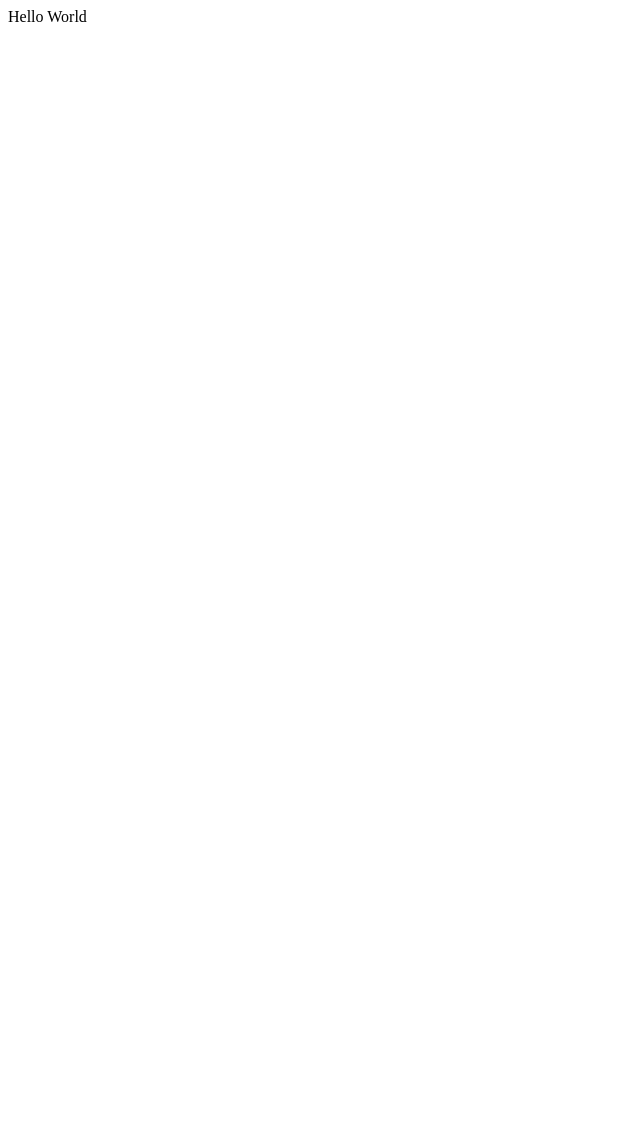
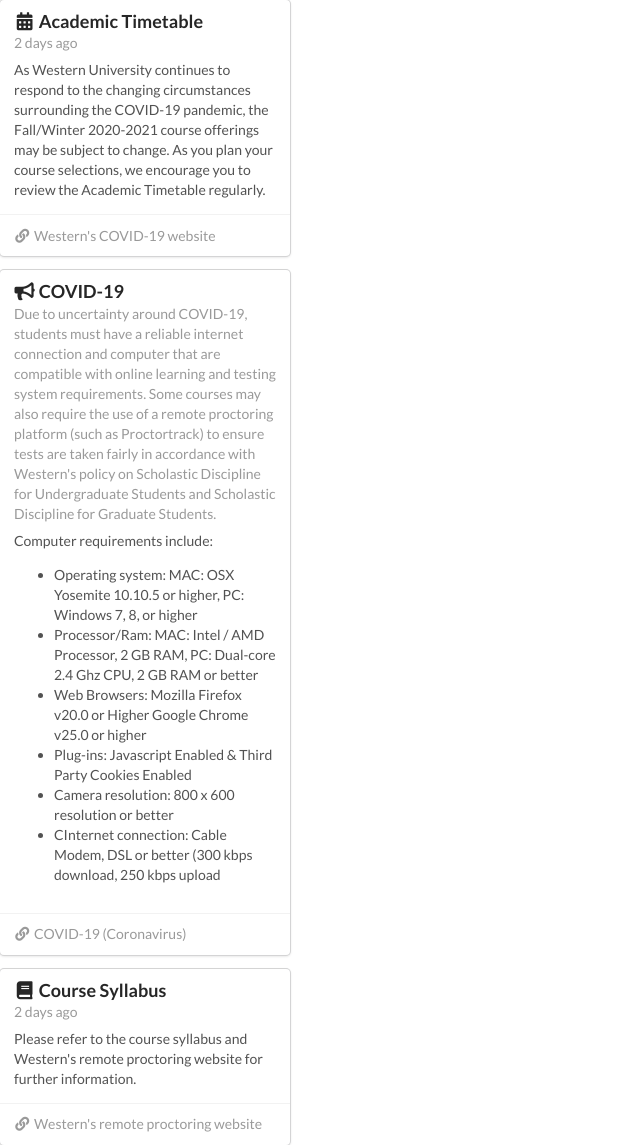
Before and after one commit to bhartiupadhyay1995/western-online-timetable, a React (Create React App) app: page / in a window 1280 px wide. Shown: the whole page, without its empty margins (0-640 px from the left). Before the commit the page ends 800 px from the top, so only its background shows below. Built offline with nearby package versions, Linux system fonts and the light colour scheme.

Commit message:
information header in progress

```diff
--- a/public/index.html
+++ b/public/index.html
@@ -15,6 +15,10 @@
       user's mobile device or desktop. See https://developers.google.com/web/fundamentals/web-app-manifest/
     -->
     <link rel="manifest" href="%PUBLIC_URL%/manifest.json" />
+    <link
+    rel="stylesheet"
+    href="https://cdnjs.cloudflare.com/ajax/libs/semantic-ui/2.4.1/semantic.min.css"
+    />
     <!--
       Notice the use of %PUBLIC_URL% in the tags above.
       It will be replaced with the URL of the `public` folder during the build.
--- a/src/components/App.js
+++ b/src/components/App.js
@@ -1,9 +1,10 @@
 import React from 'react';
+import InfoHead from './InfoHead';
 
 class App extends React.Component{
     render(){
         return(
-            <div> Hello World</div>
+            <InfoHead/>
         );
     }
 };
--- /dev/null
+++ b/src/components/InfoHead.js
@@ -0,0 +1,61 @@
+import React from 'react';
+
+const InfoHead = () => {
+    return (
+        <div className="info-head">
+            <div class="ui card">
+                <div class="content">
+                    <div class="header"> <i class="calendar alternate icon"></i>Academic Timetable</div>
+                    <div class="meta">2 days ago</div>
+                    <div class="description">
+                        <p>As Western University continues to respond to the changing circumstances surrounding the COVID-19 pandemic, the Fall/Winter 2020-2021 course offerings may be subject to change. As you plan your course selections, we encourage you to review the Academic Timetable regularly.</p>
+                    </div>
+                </div>
+                <div class="extra content">
+                    <i class="linkify icon"></i>
+                         Western's COVID-19 website
+                </div>
+            </div>
+
+            <div class="ui card">
+                <div class="content">
+                    <div class="header"><i class="bullhorn icon"></i>COVID-19</div>
+                    <div class="meta"> Due to uncertainty around COVID-19, students must have a reliable internet connection and computer that are compatible with online learning and testing system requirements. Some courses may also require the use of a remote proctoring platform (such as Proctortrack) to ensure tests are taken fairly in accordance with Western's policy on Scholastic Discipline for Undergraduate Students and Scholastic Discipline for Graduate Students.</div>
+                    <div class="description">
+                        <p>Computer requirements include:
+                            <ul>
+                                <li> Operating system: MAC: OSX Yosemite 10.10.5 or higher, PC: Windows 7, 8, or higher </li>
+                                <li> Processor/Ram: MAC: Intel / AMD Processor, 2 GB RAM, PC: Dual-core 2.4 Ghz CPU, 2 GB RAM or better </li>
+                                <li> Web Browsers: Mozilla Firefox v20.0 or Higher Google Chrome v25.0 or higher </li>
+                                <li> Plug-ins: Javascript Enabled & Third Party Cookies Enabled </li>
+                                <li> Camera resolution: 800 x 600 resolution or better </li>
+                                <li> CInternet connection: Cable Modem, DSL or better (300 kbps download, 250 kbps upload </li>
+                            </ul>
+
+                        </p>
+                    </div>
+                </div>
+                <div class="extra content">
+                    <i class="linkify icon"></i>
+                    COVID-19 (Coronavirus)
+                 </div>
+            </div>
+
+            <div class="ui card">
+                <div class="content">
+                    <div class="header"><i class="book icon"></i>Course Syllabus</div>
+                    <div class="meta">2 days ago</div>
+                    <div class="description">
+                        <p>Please refer to the course syllabus and Western's remote proctoring website for further information.</p>
+                    </div>
+                </div>
+                <div class="extra content">
+                    <i class="linkify icon"></i>
+                    Western's remote proctoring website
+                </div>
+            </div>
+        </div>
+    );
+};
+
+export default InfoHead;
```
